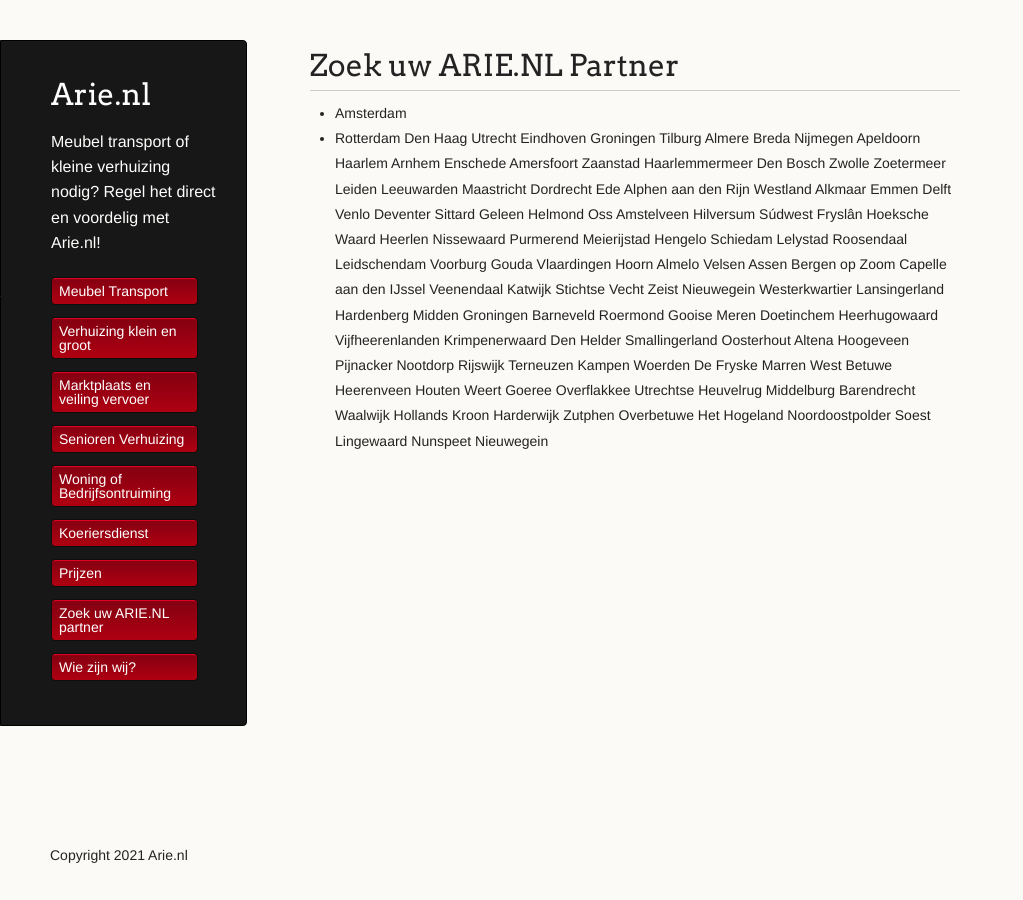
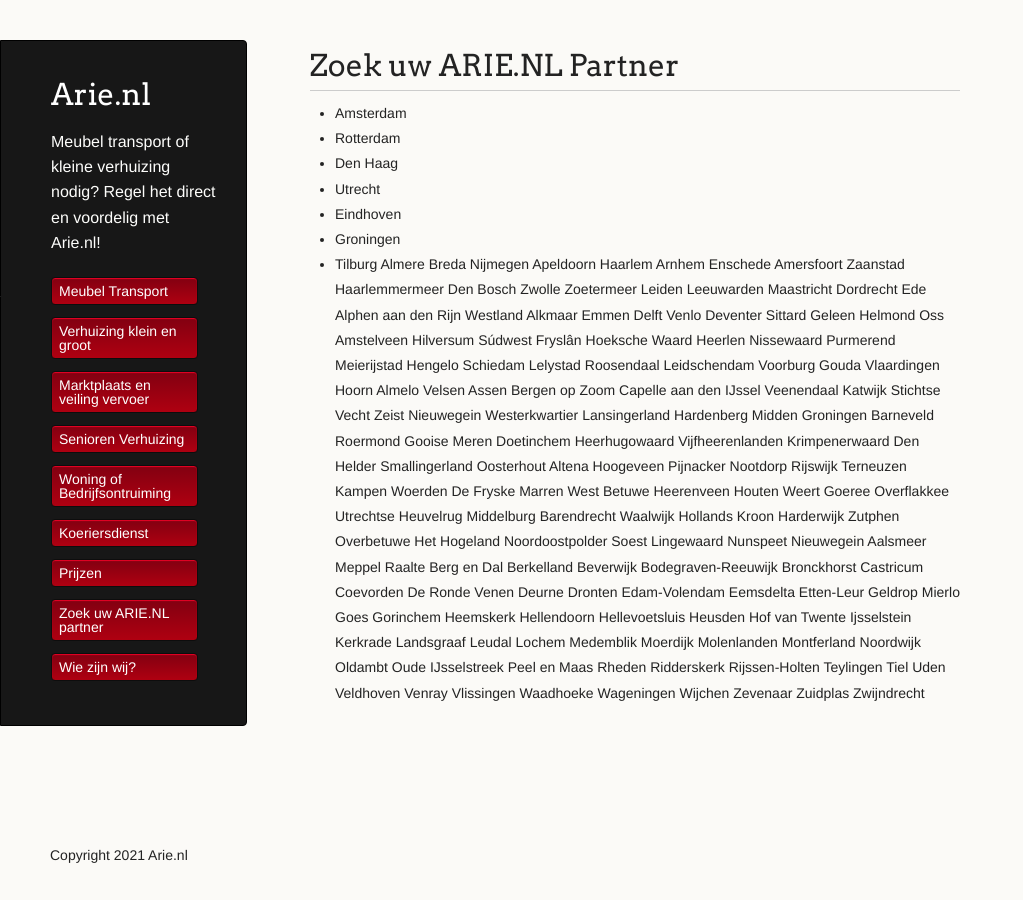
Before and after one commit to amsdfw/arie.nl, a Jekyll site: the page built from zoek-uw-arie.nl-partner.md, in a window 1280 px wide. Shown: the whole page, without its empty margins (0-1023 px from the left). Built offline with Jekyll 4.4.1, drawn with Linux system fonts in a browser that asks for light colours; our own code applies the rules of GitHub Pages for plain Markdown files.

Commit message:
Update zoek-uw-arie.nl-partner.md

```diff
--- a/zoek-uw-arie.nl-partner.md
+++ b/zoek-uw-arie.nl-partner.md
@@ -6,11 +6,11 @@
 
 * Amsterdam
 * Rotterdam
-Den Haag
-Utrecht
-Eindhoven
-Groningen
-Tilburg
+* Den Haag
+* Utrecht
+* Eindhoven
+* Groningen
+* Tilburg
 Almere
 Breda
 Nijmegen
@@ -106,3 +106,55 @@
 Lingewaard
 Nunspeet
 Nieuwegein
+Aalsmeer
+Meppel
+Raalte
+Berg en Dal
+Berkelland
+Beverwijk
+Bodegraven-Reeuwijk
+Bronckhorst
+Castricum
+Coevorden
+De Ronde Venen
+Deurne
+Dronten
+Edam-Volendam
+Eemsdelta
+Etten-Leur
+Geldrop Mierlo
+Goes
+Gorinchem
+Heemskerk
+Hellendoorn
+Hellevoetsluis
+Heusden
+Hof van Twente
+Ijsselstein
+Kerkrade
+Landsgraaf
+Leudal
+Lochem
+Medemblik
+Moerdijk
+Molenlanden
+Montferland
+Noordwijk
+Oldambt
+Oude IJsselstreek
+Peel en Maas
+Rheden
+Ridderskerk
+Rijssen-Holten
+Teylingen
+Tiel
+Uden
+Veldhoven
+Venray
+Vlissingen
+Waadhoeke
+Wageningen
+Wijchen
+Zevenaar
+Zuidplas
+Zwijndrecht
```
